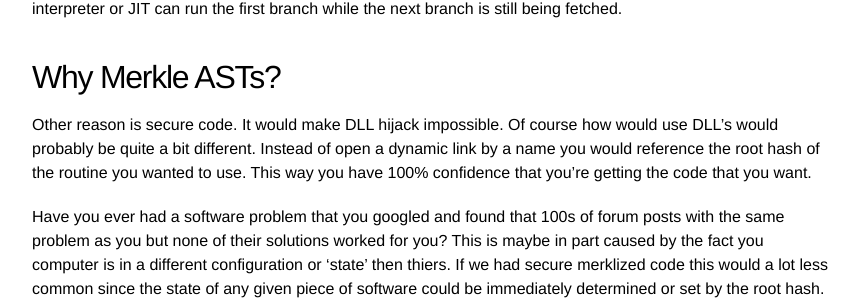
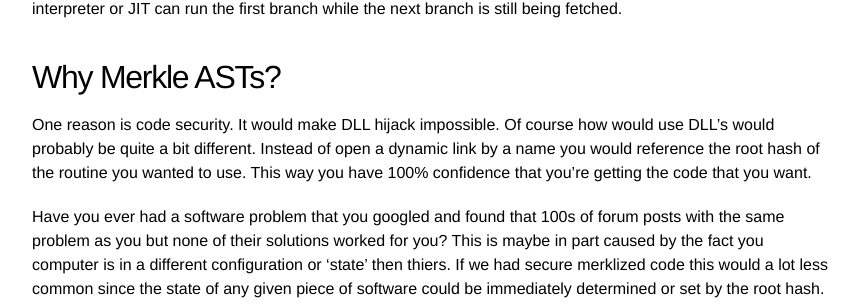
Before and after one commit to emazurek/wanderer.github.io, a Jekyll site: the page built from _posts/2015-12-29-merklizing-ASTs.markdown, in a window 1280 px wide and 900 px high, scrolled down 2690 px. Shown: the part 144-452 px from the top of the window, without its empty margins (208-1067 px from the left). Built offline with Jekyll 4.4.1, drawn with Linux system fonts in a browser that asks for light colours; comment, search, counter and statistics services are not loaded.

Commit message:
Update 2015-12-29-merklizing-ASTs.markdown

```diff
--- a/_posts/2015-12-29-merklizing-ASTs.markdown
+++ b/_posts/2015-12-29-merklizing-ASTs.markdown
@@ -68,7 +68,7 @@ In figure 3 the green blocks represent subroutines that are in a single node. No
 
 ## Why Merkle ASTs?
 
-Other reason is secure code. It would make DLL hijack impossible. Of course how would use DLL’s would probably be quite a bit different. Instead of open a dynamic link by a name you would reference the root hash of the routine you wanted to use. This way you have 100% confidence that you're getting the code that you want.
+One reason is code security. It would make DLL hijack impossible. Of course how would use DLL’s would probably be quite a bit different. Instead of open a dynamic link by a name you would reference the root hash of the routine you wanted to use. This way you have 100% confidence that you're getting the code that you want.
 
 Have you ever had a software problem that you googled and found that 100s of forum posts with the same problem as you but none of their solutions worked for you? This is maybe in part caused by the fact you computer is in a different configuration or ‘state’ then thiers. If we had secure merklized code this would a lot less common since the state of any given piece of software could be immediately determined or set by the root hash.
 
```
